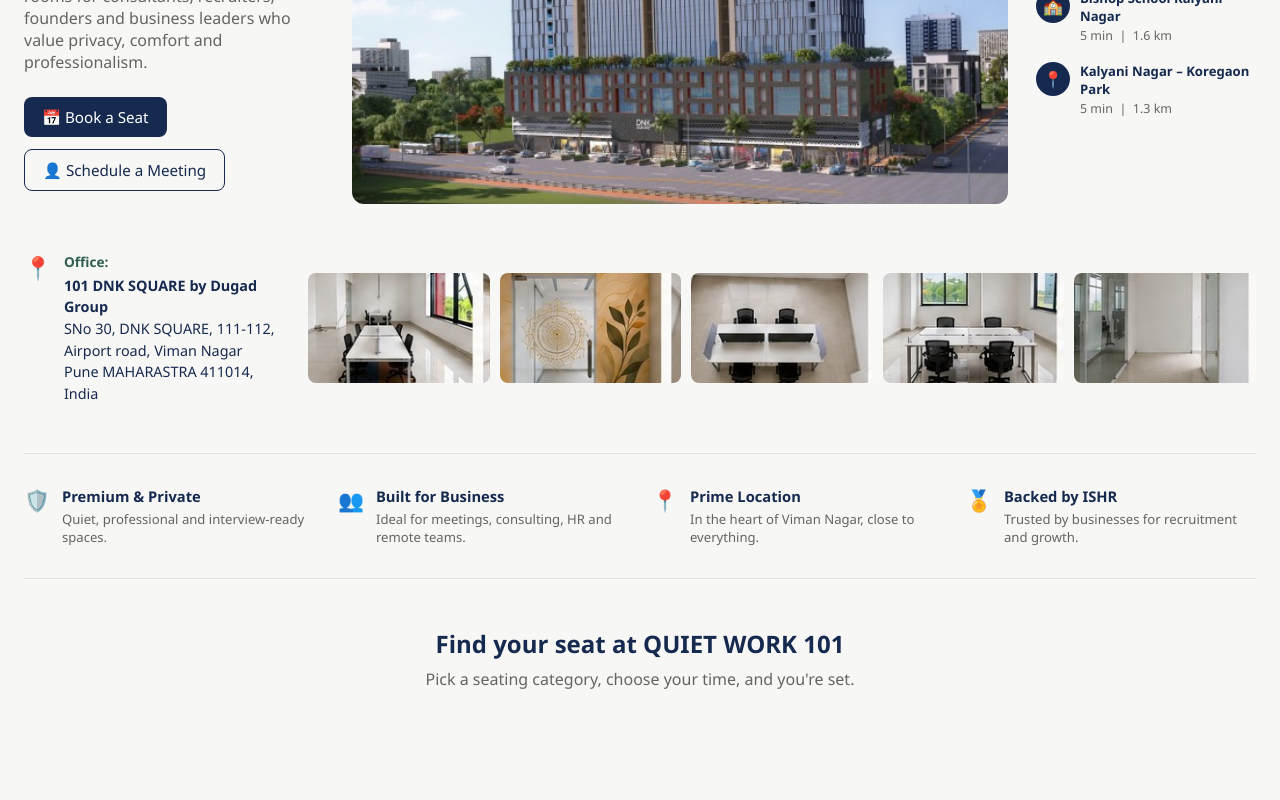
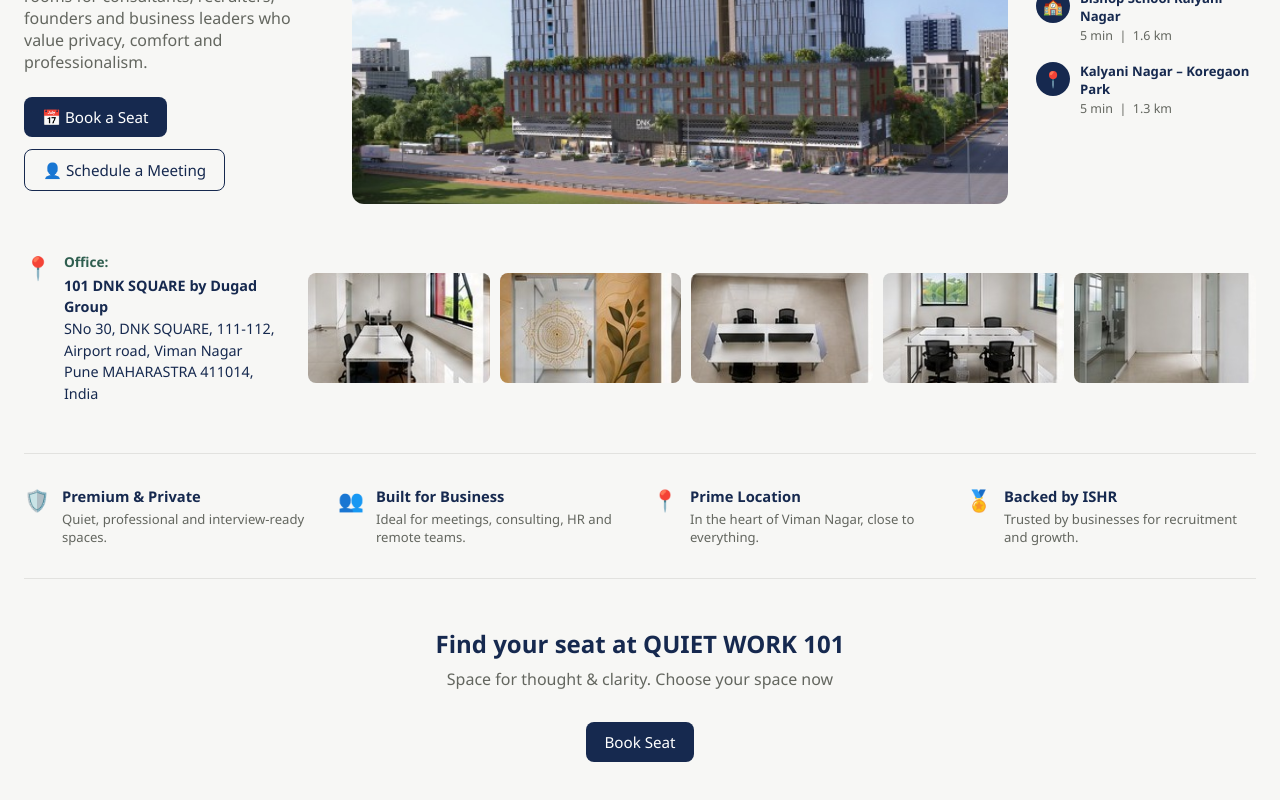
Before and after one commit to Risha-ishr/Co-working-Space, a React (Vite) app in the folder frontend/: page / in a window 1280 px wide. Shown: the part 443-1243 px from the top of the page. Built offline with nearby package versions, Linux system fonts and the light colour scheme; no server answers.

Commit message:
Home Page Below Text

```diff
--- a/frontend/src/pages/HomePage/HomePage.jsx
+++ b/frontend/src/pages/HomePage/HomePage.jsx
@@ -99,7 +99,10 @@ const GALLERY_IMAGES = [1, 2, 3, 4, 5].map((n) => `/gallery-${n}.jpg`);
 
       <section className="seat-section" id="spaces">
         <h2 className="seat-section__title">Find your seat at QUIET WORK 101</h2>
-        <p className="seat-section__subtitle">Pick a seating category, choose your time, and you&apos;re set.</p>
+        <p className="seat-section__subtitle">Space for thought & clarity. Choose your space now</p>
+        <a className="btn btn--navy" onClick={() => navigate('/seat')}>
+          Book Seat
+        </a>
       </section>
     </div>
   );
--- a/frontend/src/styles/index.css
+++ b/frontend/src/styles/index.css
@@ -425,6 +425,7 @@ body {
 
 .seat-section {
   scroll-margin-top: 24px;
+  text-align: center;
 }
 
 .seat-section__title {
@@ -520,6 +521,7 @@ body {
   margin-bottom: 16px;
   color: var(--accent-dark);
   text-decoration: none;
+  cursor: pointer;
 }
 
 .booking-page {
```
